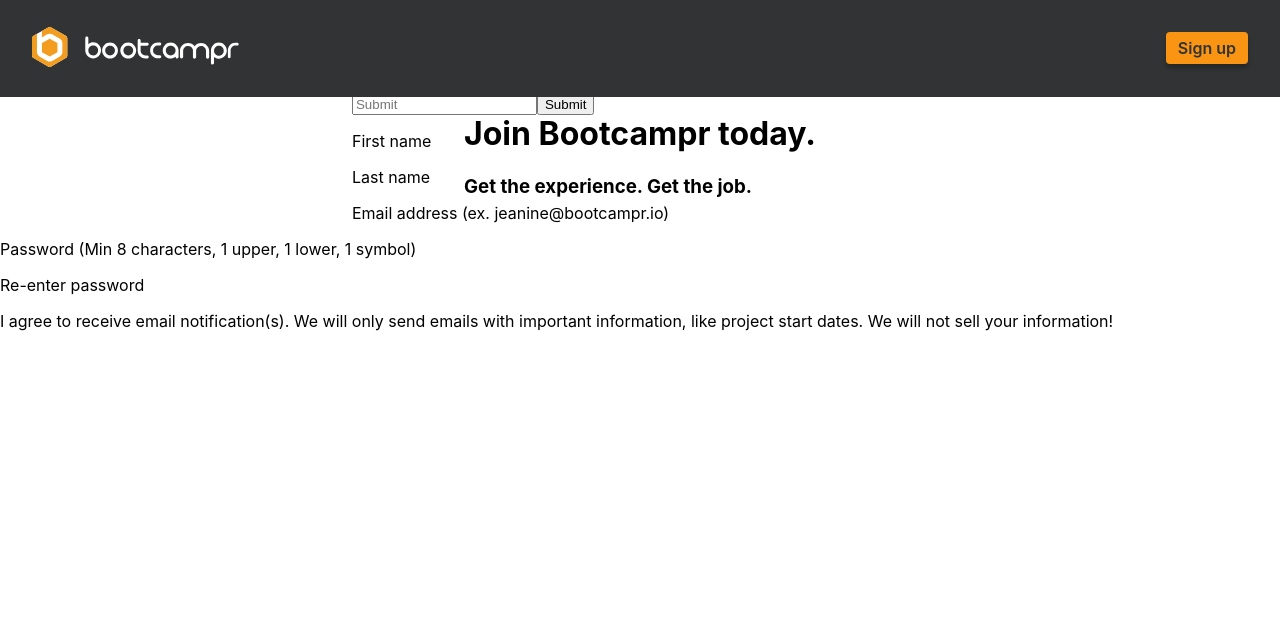
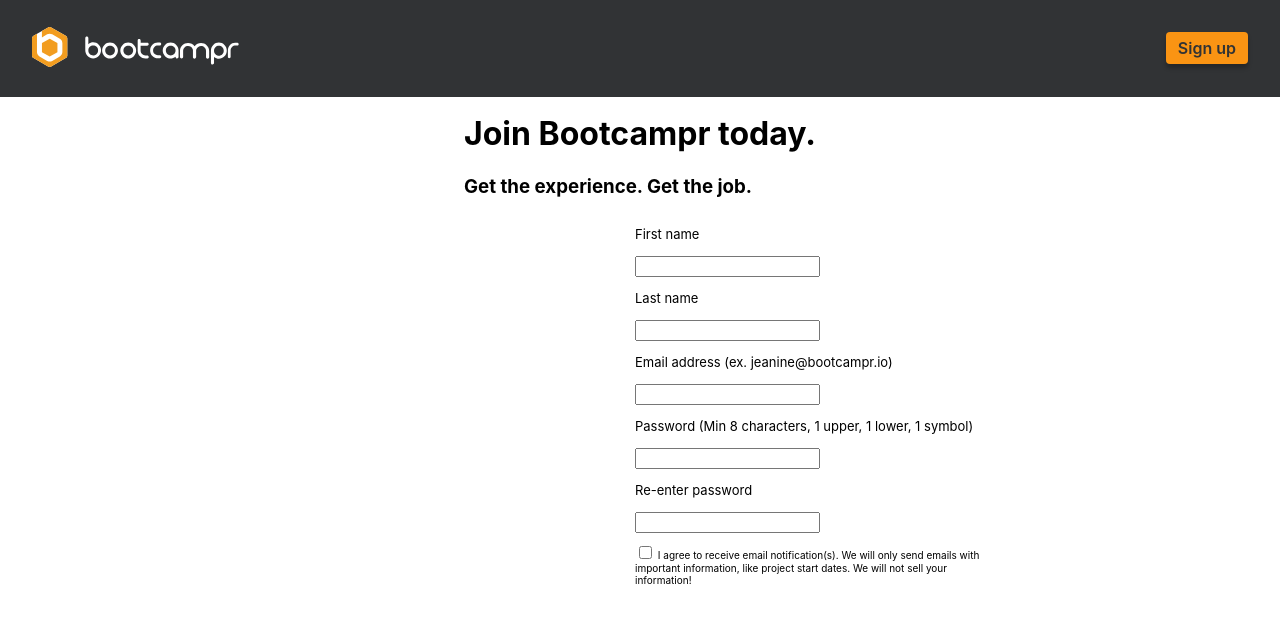
Before and after one commit to yeezick/bootcampr-assessment, a React (Create React App) app in the folder frontend/: page /sign-up in a window 1280 px wide. Shown: the top 622 px of the page. Built offline with nearby package versions, Linux system fonts and the light colour scheme.

Commit message:
Add 'div' elements

```diff
--- a/frontend/src/sign_up/Register.tsx
+++ b/frontend/src/sign_up/Register.tsx
@@ -1,29 +1,54 @@
-import React, { useState } from 'react'
+import React from 'react'
 import './Register.scss'
 
 export const Register: React.FC = () => {
     return (
-        <div>
         <div id="wrap">
             <div id="content">
             <h1>Join Bootcampr today.</h1>
             <h3>Get the experience. Get the job.</h3>
             </div>
+            <div id="container-form">
+                <form>
+                        <label>
+                            <div id="unify-textbox">
+                            <div id="form-text"><p>First name</p></div>
+                            <input type="firstName" />
                         </div>
-            <form>
-                <input type="text" placeholder="Submit" />
-                <button type="submit">Submit</button>
+                        </label>
                 </form>
-            <p>First name</p>
-            <p>Last name</p>
-            <p>Email address (ex. jeanine@bootcampr.io)</p>
-            <p>Password (Min 8 characters, 1 upper, 1 lower, 1 symbol)</p>
-            <p>Re-enter password</p>
-            <p>I agree to receive email notification(s). We will only
+                <div>
+                    <label>
+                        <div id="form-text"><p>Last name</p></div>
+                        <input type="lastName" />
+                    </label>
+                </div>
+                <div>
+                    <label>
+                        <div id="form-text"><p>Email address (ex. jeanine@bootcampr.io)</p></div>
+                        <input type="email" />
+                    </label>
+                </div>
+                <div>
+                    <label>
+                        <div id="form-text"><p>Password (Min 8 characters, 1 upper, 1 lower, 1 symbol)</p></div>
+                        <input type="password" />
+                    </label>
+                </div>
+                <div>
+                    <label>
+                        <div id="form-text"><p>Re-enter password</p></div>
+                        <input type="passwordConfiration" />
+                    </label>
+                </div>
+
+                <div id="checkbox-text"><p><input type="checkbox" /> I agree to receive email notification(s). We will only
                     send emails with important information, like project start
                     dates. We will not sell your information!
                 </p>
                 </div>
+            </div>
+        </div>
 
     )
 }
```
Lines whose indentation alone changed are shown as unchanged.
